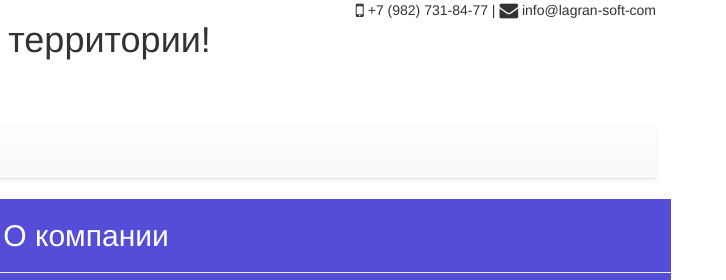
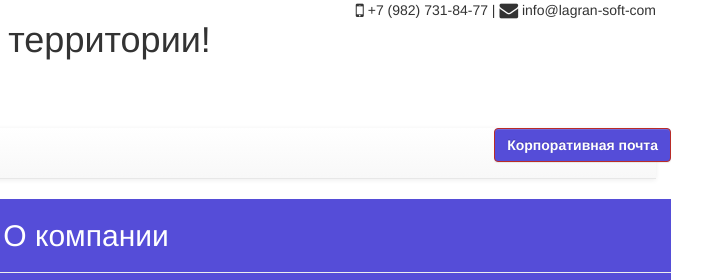
Before and after one commit to maksimemelyanov/maksimemelyanov.github.io, a plain HTML site: page index.html in a window 1280 px wide. Shown: the top 280 px of the page, 554-1280 px from the left. Drawn offline with Linux system fonts and the light colour scheme.

Commit message:
update mail

```diff
--- a/index.html
+++ b/index.html
@@ -63,9 +63,9 @@
     <!-- Список, выровненный по правому краю -->
     <ul class="nav navbar-nav navbar-right">
       <!-- Пункт меню "Бесплатная консультация" -->
-      <!--li><a  href="#" style="padding-top:8px; padding-bottom:8px;">
-        <span class="btn btn-danger"><strong>Бесплатная консультация</strong></span></a>
-      </li-->
+      <!li><a  href="http://mail.lagran-soft.com" style="padding-top:8px; padding-bottom:8px;" style="position:absolute; top:10%; width:100%; text-align:center; color:white; background:#554DD8">
+        <span class="btn btn-danger" style="color:white; background:#554DD8"><strong>Корпоративная почта</strong></span></a>
+      </li>
     </ul>
   </div>
 </nav>
```
